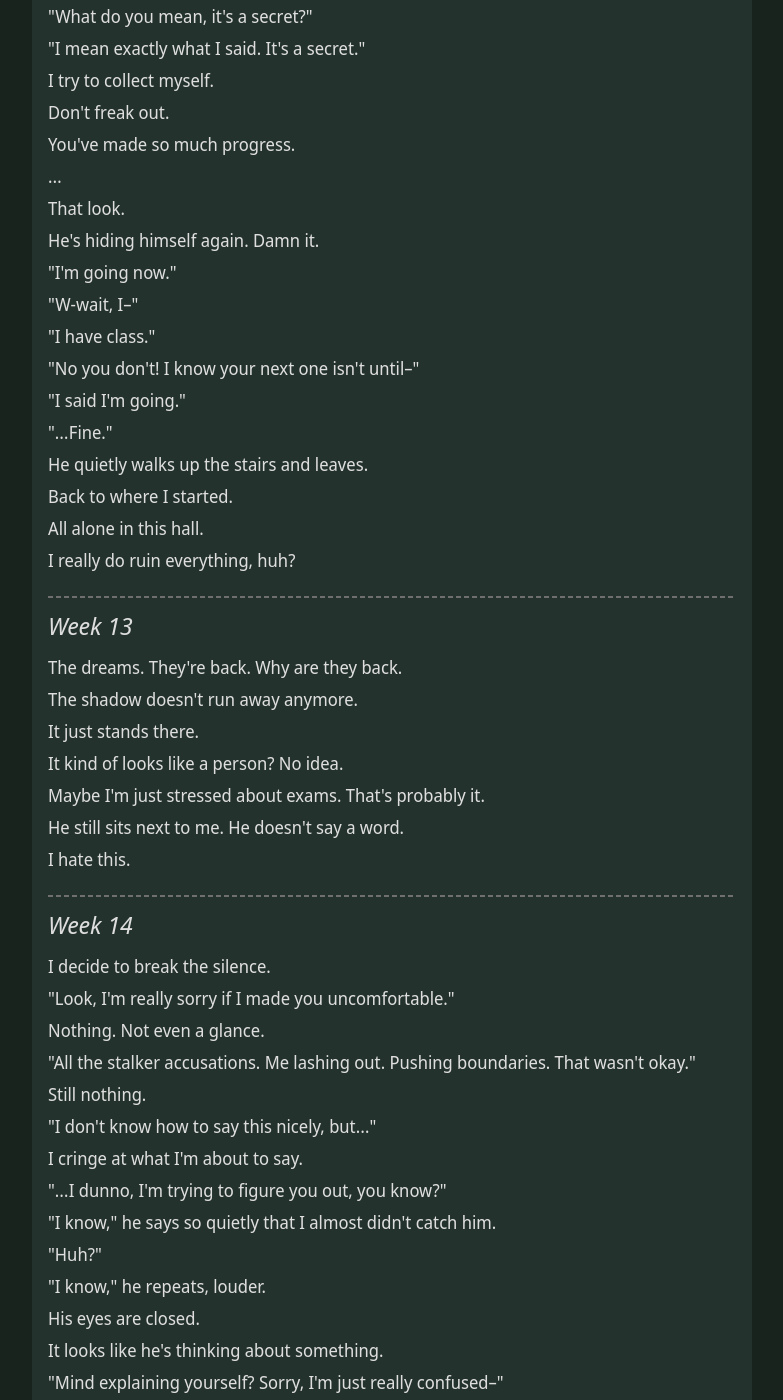
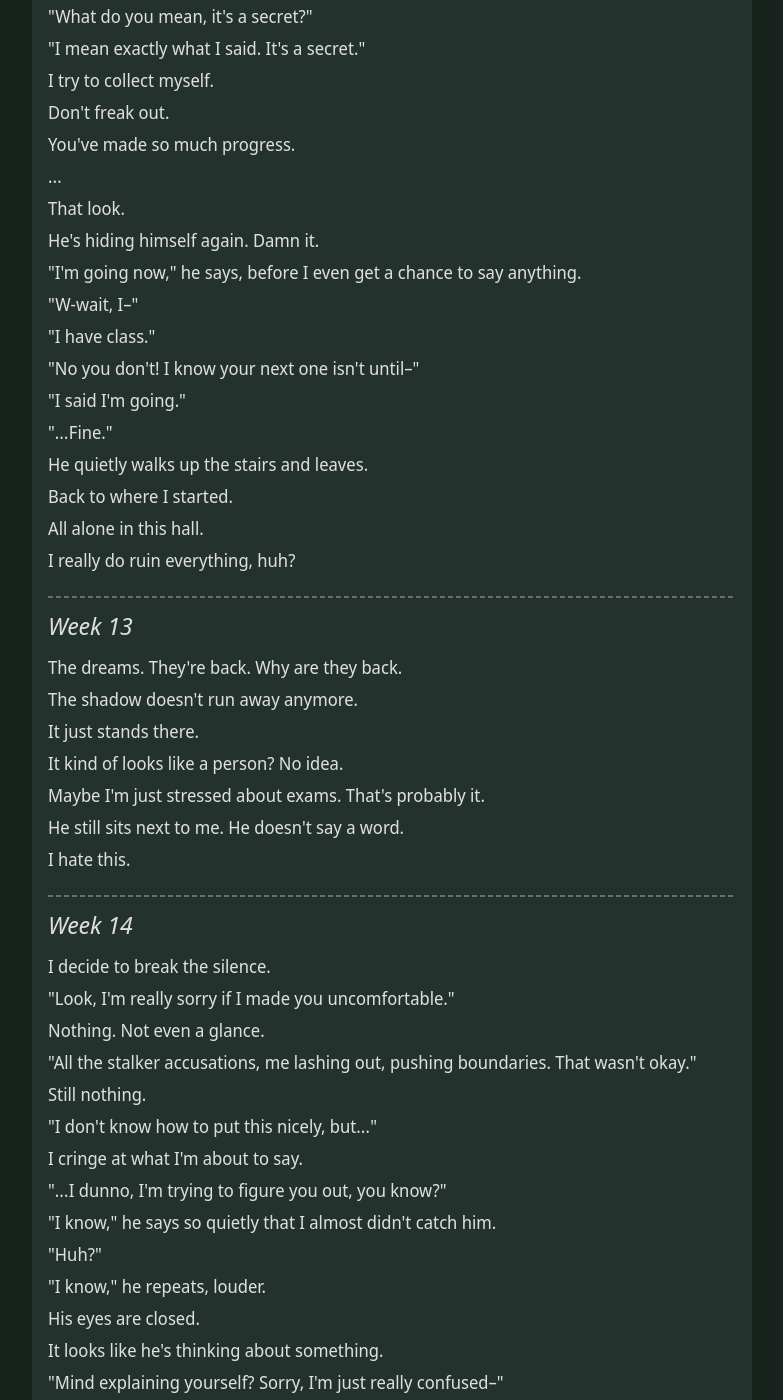
Before and after one commit to SanguineChameleon/sanguinechameleon.github.io, a Jekyll site: the page built from _posts/2026-02-20-lecture-hall-37.md, in a window 1280 px wide and 1400 px high, scrolled down 6924 px. Shown: the whole window, without its empty margins (248-1031 px from the left). Built offline with Jekyll 4.4.1, drawn with Linux system fonts in a browser that asks for light colours; some of the changed text lies outside the part shown.

Commit message:
Small edits

```diff
--- a/_posts/2026-02-20-lecture-hall-37.md
+++ b/_posts/2026-02-20-lecture-hall-37.md
@@ -442,7 +442,7 @@ That look.
 
 He's hiding himself again. Damn it.
 
-"I'm going now."
+"I'm going now," he says, before I even get a chance to say anything.
 
 "W-wait, I--"
 
@@ -490,11 +490,11 @@ I decide to break the silence.
 
 Nothing. Not even a glance.
 
-"All the stalker accusations. Me lashing out. Pushing boundaries. That wasn't okay."
+"All the stalker accusations, me lashing out, pushing boundaries. That wasn't okay."
 
 Still nothing.
 
-"I don't know how to say this nicely, but..."
+"I don't know how to put this nicely, but..."
 
 I cringe at what I'm about to say.
 
@@ -606,7 +606,7 @@ Alas, we both still have exams.
 
 "Okay, this was emotional and all, but I have a final in 30 minutes."
 
-"See you at the usual spot, then?"
+"See you at the usual spot, then?" he asks.
 
 "What? This one?"
 
```
Also changed, not shown: other parts of _posts/2026-02-20-lecture-hall-37.md (+2 -2 lines).
